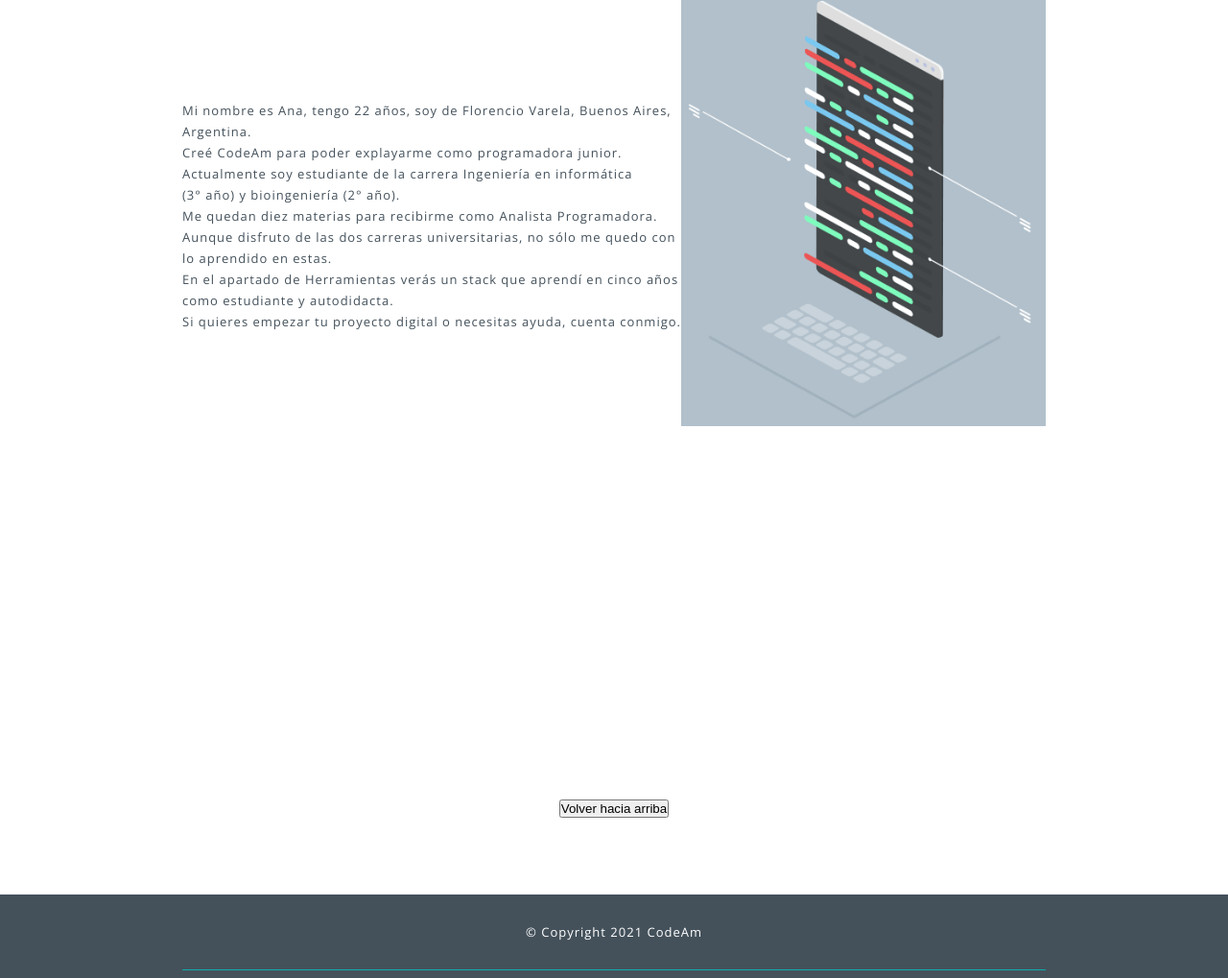
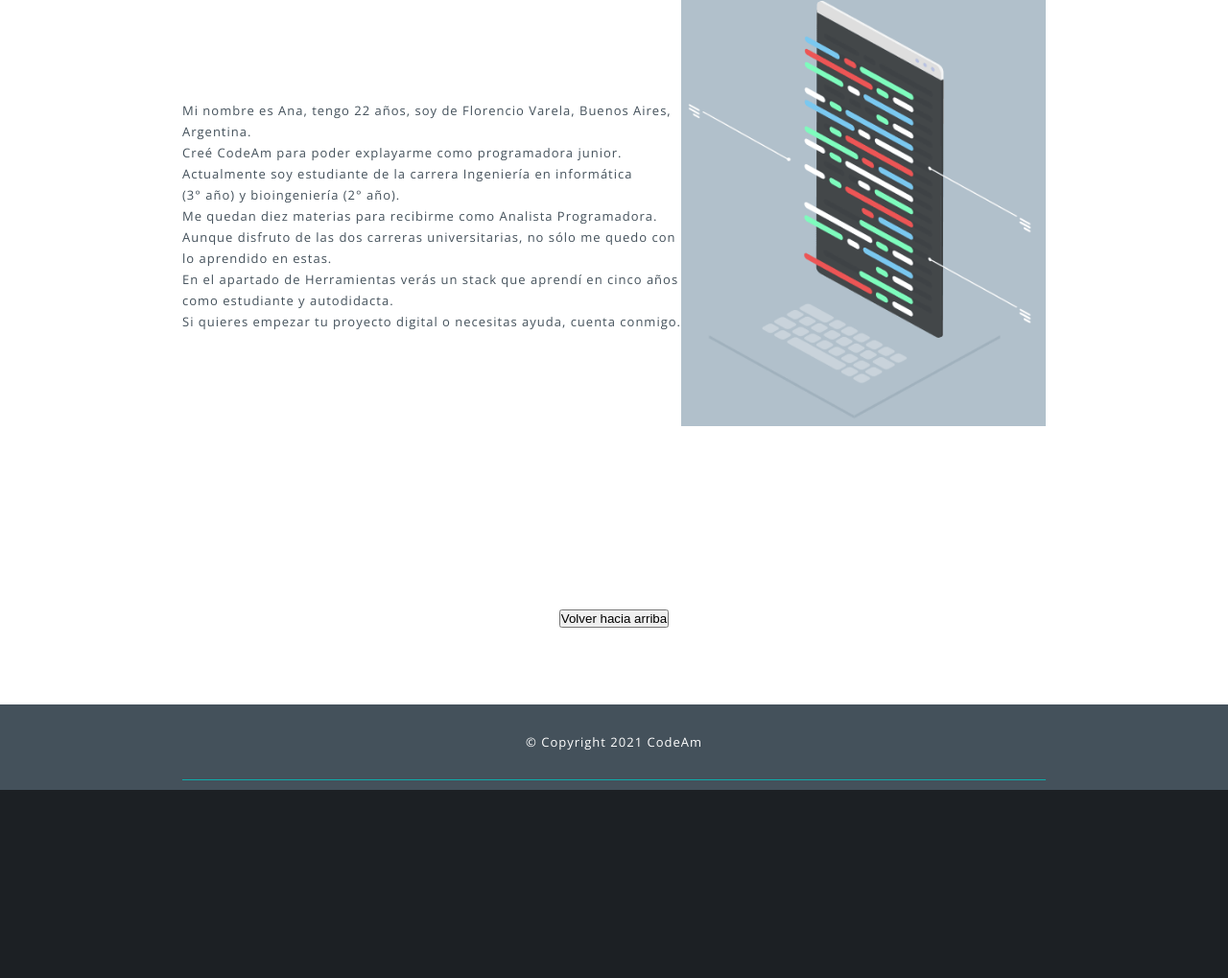
Before and after one commit to MendesAna1/CodeAm2021, a plain HTML site: page index.html in a window 1280 px wide. Shown: the part 454-1473 px from the top of the page at 96% size. After the commit the page ends 1277 px from the top, so only its background shows below. Drawn offline with nearby package versions, Linux system fonts and the light colour scheme.

Commit message:
Update index.html

```diff
--- a/index.html
+++ b/index.html
@@ -62,16 +62,8 @@
 
 
 		<br> <br> <br> <br> <br>
-		<br> <br> <br>
 
 
-		<p id="datos1">
-
-			<br>
-		<br>
-<br><br><br>
-			 <br>
-		</p>
 
 
 
```
